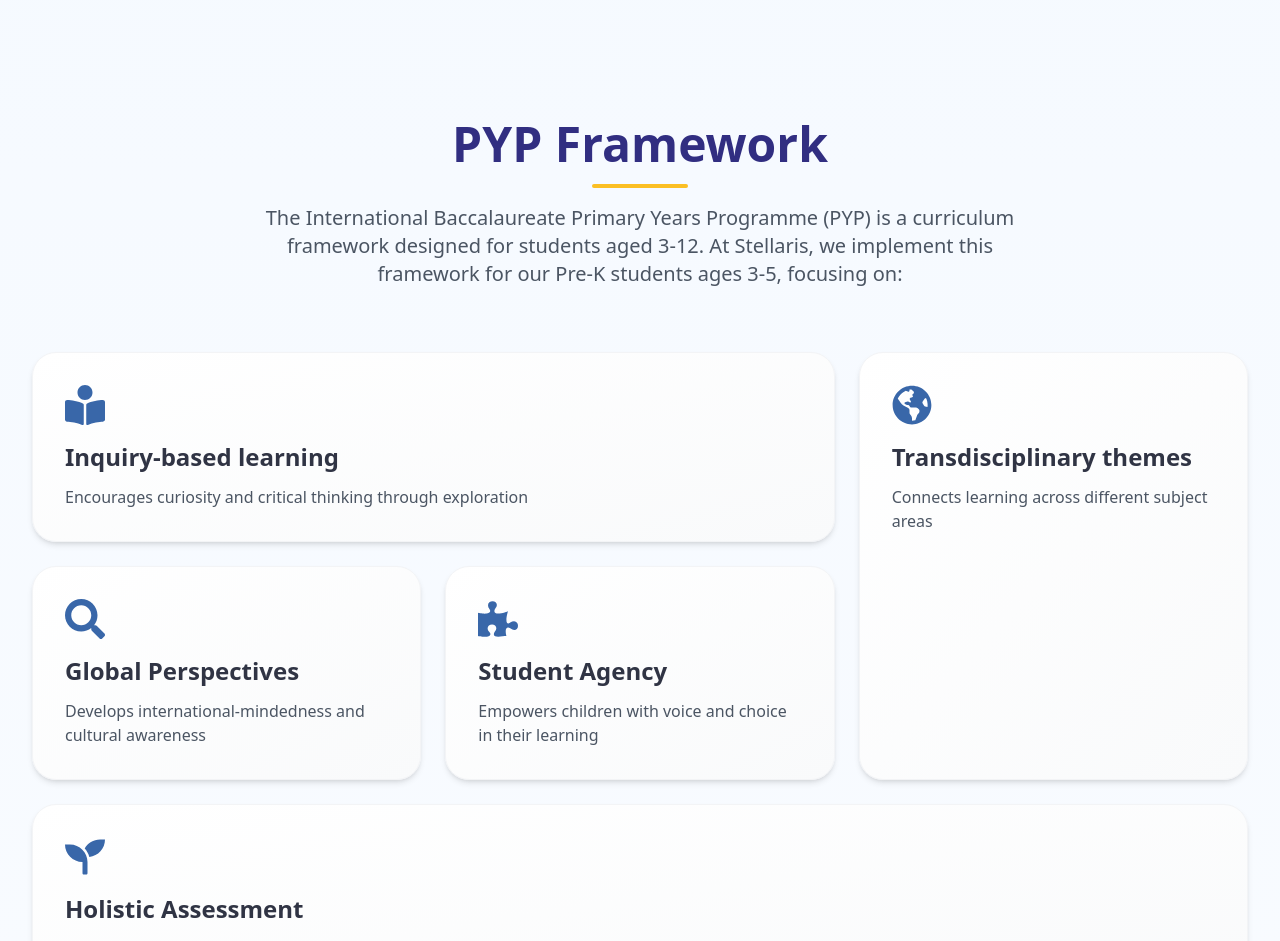
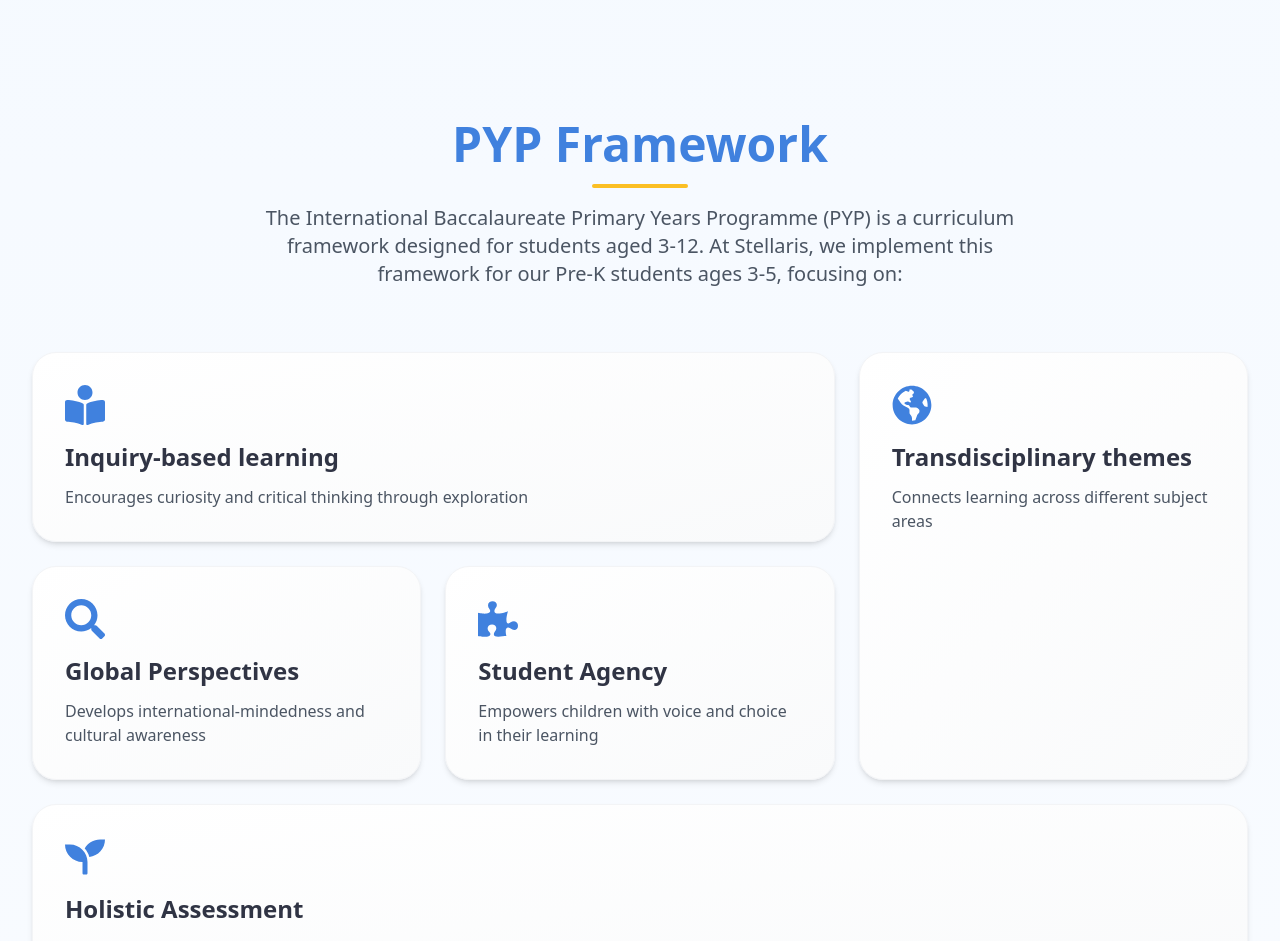
Before and after one commit to SrDefosse/StellarisEducation, a Next.js app: page / in a window 1280 px wide. Shown: the part 2800-3741 px from the top of the page. Built offline with nearby package versions, Linux system fonts and the light colour scheme.

Commit message:
Cambio de color restante a #4081DE

```diff
--- a/src/components/sections/AcademicProgram.jsx
+++ b/src/components/sections/AcademicProgram.jsx
@@ -42,7 +42,7 @@ const AcademicProgram = () => {
     <div className="py-16 md:py-24 relative">
       <div className="container mx-auto px-4 md:px-6 max-w-7xl">
         <div className="text-center mb-12">
-          <h2 className="text-3xl md:text-4xl font-bold text-indigo-900 mb-4">Our Academic Program</h2>
+          <h2 className="text-3xl md:text-4xl font-bold text-[#4081DE] mb-4">Our Academic Program</h2>
           <motion.div
             className="h-1 w-24 bg-amber-400 mx-auto rounded-full"
             initial={{ width: 0 }}
--- a/src/components/sections/PYPFeature.jsx
+++ b/src/components/sections/PYPFeature.jsx
@@ -40,7 +40,7 @@ const PYPFeature = () => {
     <section className="py-20 px-4 md:px-8 max-w-7xl mx-auto relative">
       {/* Section Header */}
       <div className="text-center mb-16">
-        <h2 className="text-4xl md:text-5xl font-bold mb-4 text-indigo-900">PYP Framework</h2>
+        <h2 className="text-4xl md:text-5xl font-bold mb-4 text-[#4081DE]">PYP Framework</h2>
         <motion.div
           className="h-1 w-24 bg-amber-400 mx-auto rounded-full"
           initial={{ width: 0 }}
@@ -56,8 +56,8 @@ const PYPFeature = () => {
       {/* Bento Grid */}
       <div className="grid grid-cols-1 md:grid-cols-3 gap-6">
         {/* Feature 1 - Large Card */}
-        <div className="bg-gradient-to-br from-white to-gray-50 rounded-3xl p-8 md:col-span-2 row-span-1 shadow-md hover:shadow-xl transition-all duration-300 group border border-gray-100 hover:border-[#3967a9]/20">
-          <div className="text-[#3967a9] mb-4 group-hover:scale-110 transition-transform duration-300">
+        <div className="bg-gradient-to-br from-white to-gray-50 rounded-3xl p-8 md:col-span-2 row-span-1 shadow-md hover:shadow-xl transition-all duration-300 group border border-gray-100 hover:border-[#4081DE]/20">
+          <div className="text-[#4081DE] mb-4 group-hover:scale-110 transition-transform duration-300">
             {React.createElement(features[0].icon, { size: 40 })}
           </div>
           <h3 className="text-2xl font-bold mb-3 text-[#303444]">{features[0].title}</h3>
@@ -66,7 +66,7 @@ const PYPFeature = () => {
 
         {/* Feature 2 - Tall Card */}
         <div className="bg-gradient-to-br from-white to-gray-50 rounded-3xl p-8 md:row-span-2 shadow-md hover:shadow-xl transition-all duration-300 group border border-gray-100 hover:border-[#3967a9]/20">
-          <div className="text-[#3967a9] mb-4 group-hover:scale-110 transition-transform duration-300">
+          <div className="text-[#4081DE] mb-4 group-hover:scale-110 transition-transform duration-300">
             {React.createElement(features[1].icon, { size: 40 })}
           </div>
           <h3 className="text-2xl font-bold mb-3 text-[#303444]">{features[1].title}</h3>
@@ -75,7 +75,7 @@ const PYPFeature = () => {
 
         {/* Feature 3 - Medium Card */}
         <div className="bg-gradient-to-br from-white to-gray-50 rounded-3xl p-8 shadow-md hover:shadow-xl transition-all duration-300 group border border-gray-100 hover:border-[#3967a9]/20">
-          <div className="text-[#3967a9] mb-4 group-hover:scale-110 transition-transform duration-300">
+          <div className="text-[#4081DE] mb-4 group-hover:scale-110 transition-transform duration-300">
             {React.createElement(features[2].icon, { size: 40 })}
           </div>
           <h3 className="text-2xl font-bold mb-3 text-[#303444]">{features[2].title}</h3>
@@ -84,7 +84,7 @@ const PYPFeature = () => {
 
         {/* Feature 4 - Medium Card */}
         <div className="bg-gradient-to-br from-white to-gray-50 rounded-3xl p-8 shadow-md hover:shadow-xl transition-all duration-300 group border border-gray-100 hover:border-[#3967a9]/20">
-          <div className="text-[#3967a9] mb-4 group-hover:scale-110 transition-transform duration-300">
+          <div className="text-[#4081DE] mb-4 group-hover:scale-110 transition-transform duration-300">
             {React.createElement(features[3].icon, { size: 40 })}
           </div>
           <h3 className="text-2xl font-bold mb-3 text-[#303444]">{features[3].title}</h3>
@@ -93,7 +93,7 @@ const PYPFeature = () => {
 
         {/* Feature 5 - Wide Card */}
         <div className="bg-gradient-to-br from-white to-gray-50 rounded-3xl p-8 md:col-span-3 shadow-md hover:shadow-xl transition-all duration-300 group border border-gray-100 hover:border-[#3967a9]/20">
-          <div className="text-[#3967a9] mb-4 group-hover:scale-110 transition-transform duration-300">
+          <div className="text-[#4081DE] mb-4 group-hover:scale-110 transition-transform duration-300">
             {React.createElement(features[4].icon, { size: 40 })}
           </div>
           <h3 className="text-2xl font-bold mb-3 text-[#303444]">{features[4].title}</h3>
--- a/src/components/sections/WhyChooseUs.jsx
+++ b/src/components/sections/WhyChooseUs.jsx
@@ -28,7 +28,7 @@ const Copy = () => {
       <span className="w-fit rounded-full bg-amber-500 px-4 py-2 text-sm uppercase text-white font-semibold">
         Excellence in Early Education
       </span>
-      <h2 className="mb-4 mt-2 text-3xl md:text-4xl font-bold text-indigo-900">
+      <h2 className="mb-4 mt-2 text-3xl md:text-4xl font-bold text-[#4081DE]">
         Why Choose Stellaris
       </h2>
       <motion.div
@@ -54,32 +54,32 @@ const Carousel = () => {
 
   const features = [
     {
-      icon: <FaGlobeAmericas className="text-4xl text-[#3967a9]" />,
+      icon: <FaGlobeAmericas className="text-4xl text-[#4081DE]" />,
       title: "IB Excellence",
       description: "Our IB curriculum fosters international-mindedness and academic excellence through inquiry-based learning, developing globally aware and culturally competent students."
     },
     {
-      icon: <FaLanguage className="text-4xl text-[#3967a9]" />,
+      icon: <FaLanguage className="text-4xl text-[#4081DE]" />,
       title: "Language Immersion",
       description: "Our Spanish immersion program helps children develop bilingual fluency naturally while building cognitive advantages that last a lifetime."
     },
     {
-      icon: <FaUsers className="text-4xl text-[#3967a9]" />,
+      icon: <FaUsers className="text-4xl text-[#4081DE]" />,
       title: "Small Class Sizes",
       description: "Our low student-to-teacher ratio ensures personalized attention and support for each child's unique learning journey."
     },
     {
-      icon: <FaClock className="text-4xl text-[#3967a9]" />,
+      icon: <FaClock className="text-4xl text-[#4081DE]" />,
       title: "Extended Day Programs",
       description: "Our flexible before and after school care options support working families with enriching activities that extend the learning day."
     },
     {
-      icon: <FaApple className="text-4xl text-[#3967a9]" />,
+      icon: <FaApple className="text-4xl text-[#4081DE]" />,
       title: "Clean Healthy Lifestyle",
       description: "We promote healthy eating habits with nutritious meals and snacks, teaching children about food choices that support their growth and development."
     },
     {
-      icon: <FaChild className="text-4xl text-[#3967a9]" />,
+      icon: <FaChild className="text-4xl text-[#4081DE]" />,
       title: "Holistic Development",
       description: "We nurture the whole child—intellectual, physical, emotional, and social aspects of development—preparing them for lifelong success."
     }
@@ -123,7 +123,7 @@ const CarouselItem = ({ scrollYProgress, position, numItems, feature }) => {
       <div className="flex flex-col gap-4">
         <div className="flex items-center gap-4">
           {feature.icon}
-          <h3 className="text-2xl font-semibold text-indigo-900">{feature.title}</h3>
+          <h3 className="text-2xl font-semibold text-[#4081DE]">{feature.title}</h3>
         </div>
         <p className="text-lg text-gray-600">{feature.description}</p>
       </div>
```
